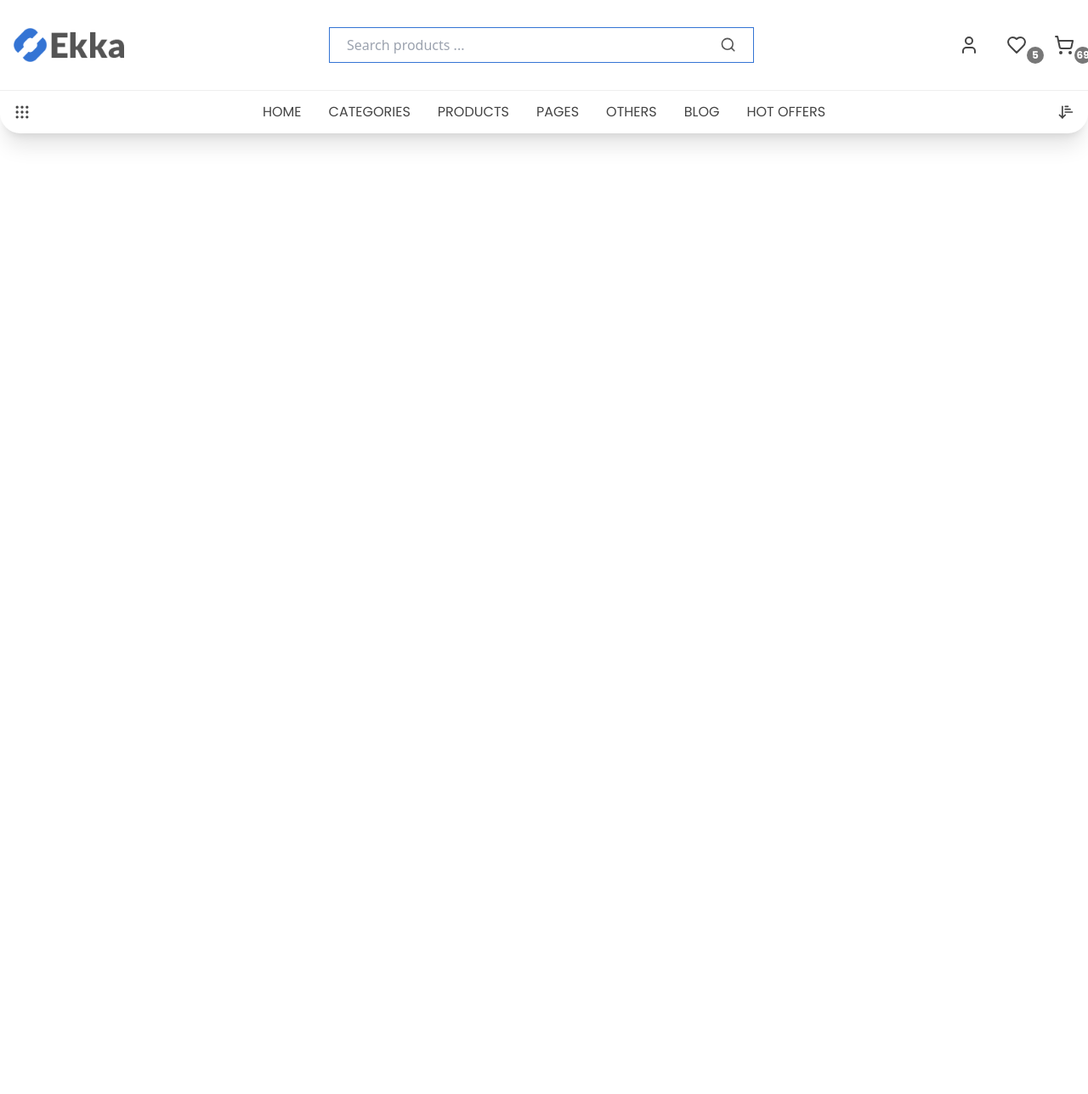
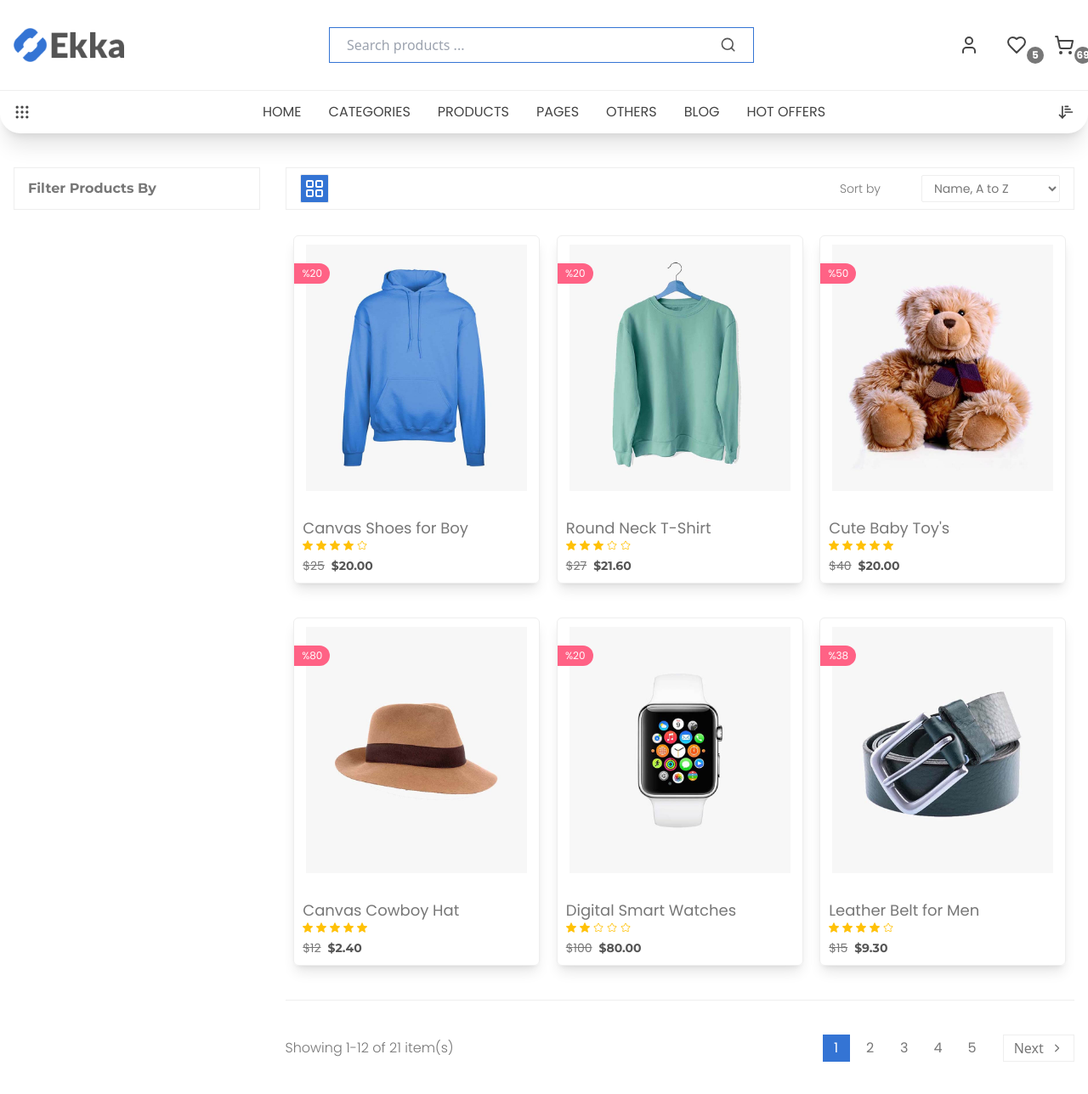
Before and after one commit to AliDeWeb/FullStack_OnlineShop, a Next.js app in the folder client/: page /products in a window 1280 px wide. Shown: the top 1288 px of the page at 85% size. Before the commit the page ends 880 px from the top, so only its background shows below. Built offline with nearby package versions, Linux system fonts and the light colour scheme.

Commit message:
products section added to products page

```diff
--- a/client/src/app/(products)/products/page.tsx
+++ b/client/src/app/(products)/products/page.tsx
@@ -1,5 +1,67 @@
+import { ProductBox } from "@/components/ProductsSection/ProductsSection.component";
 import React from "react";
 
+// Icons
+import { ChevronRight, LayoutGrid } from "lucide-react";
+
+// Data
+import { products } from "@/app/page";
+
 export default (): React.ReactNode => {
-  return <div></div>;
+  return (
+    <div className="container grid grid-cols-4 gap-[30px] py-10">
+      <div className="hidden xl:col-span-1 xl:block">
+        <span className="mb-[30px] flex h-[50px] w-full items-center border border-solid border-[#eeeeee] p-4 font-montserrat font-bold text-[#777777]">
+          Filter Products By
+        </span>
+      </div>
+      <div className="col-span-4 xl:col-span-3">
+        <div className="mb-[30px] flex h-[50px] w-full items-center justify-between border border-solid border-[#eeeeee] p-4 font-montserrat font-bold text-[#777777]">
+          <span className="flex size-[34px] cursor-pointer items-center justify-center rounded-sm border border-solid border-[#eeeeee] bg-[#3474d4] text-white">
+            <LayoutGrid />
+          </span>
+          <div>
+            <span className="mr-12 hidden font-poppins text-sm font-light text-[#777777] md:inline">
+              Sort by
+            </span>
+            <select className="inline-flex items-center justify-center rounded-sm border border-solid border-[#eeeeee] bg-transparent px-2.5 py-1 font-poppins text-sm font-normal text-[#777777] outline-none">
+              <option value="">Name, A to Z</option>
+              <option value="">Name, Z to A</option>
+              <option value="">Price, High to Low</option>
+              <option value="">Price, Low to High</option>
+            </select>
+          </div>
+        </div>
+        <div className="grid grid-cols-1 justify-items-center gap-y-10 md:grid-cols-2 lg:grid-cols-3">
+          {products.map((el) => (
+            <ProductBox {...el} key={`${el.title}/${el.link}/${el.cover}`} />
+          ))}
+        </div>
+
+        <span className="block w-full border-b border-solid border-[#eeeeee] py-5"></span>
+
+        <div className="mt-10 flex flex-col items-center justify-between gap-5 md:flex-row">
+          <span className="font-poppins font-light text-[#777777]">
+            Showing 1-12 of 21 item(s)
+          </span>
+          <div className="flex items-center gap-5">
+            <div className="flex items-center gap-2 rounded-sm font-poppins font-normal text-[#777777] child:inline-flex child:size-8 child:cursor-pointer child:items-center child:justify-center child:transition-all hover:child:bg-[#3474d4] hover:child:text-white">
+              <span className="bg-[#3474d4] text-white">1</span>
+              <span>2</span>
+              <span>3</span>
+              <span>4</span>
+              <span>5</span>
+            </div>
+
+            <button
+              className="flex h-8 items-center gap-2 border border-solid border-[#eeeeee] px-3 text-[#777777]"
+              type="button"
+            >
+              Next <ChevronRight width={15.27} />
+            </button>
+          </div>
+        </div>
+      </div>
+    </div>
+  );
 };
--- a/client/src/app/page.tsx
+++ b/client/src/app/page.tsx
@@ -25,7 +25,7 @@ const NavbarItems: { link: string; title: string }[] = [
   { link: "/products", title: "for all" },
   { link: "/products", title: "for children" },
 ];
-const products = [
+export const products = [
   {
     title: "Canvas Shoes for Boy",
     cover: "/images/products/01.jpg",
```
